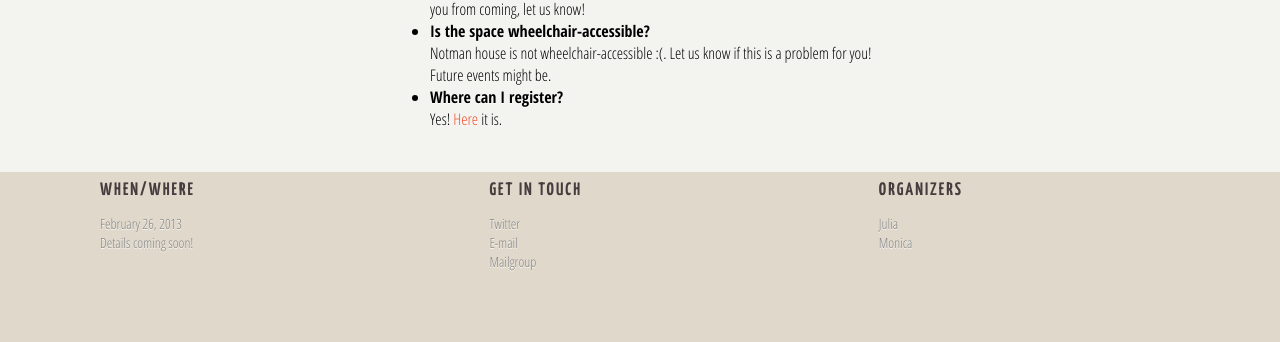
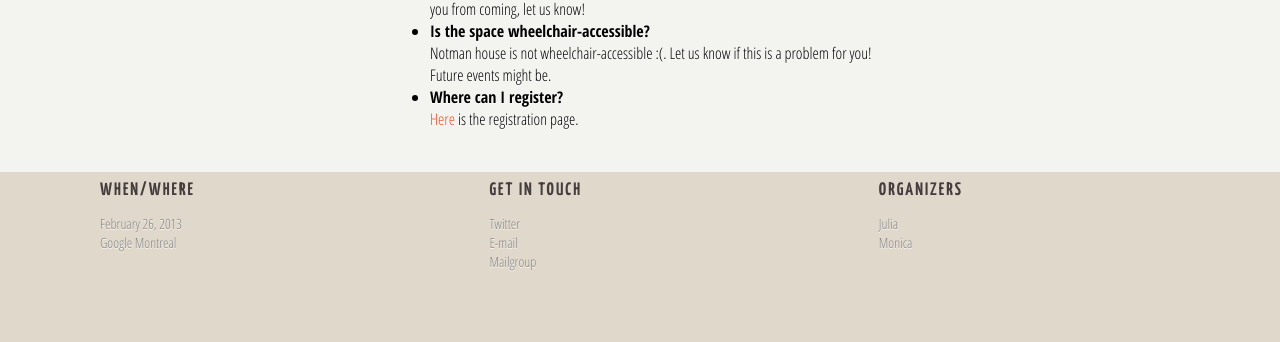
Before and after one commit to notwaldorf/hacknight, a Jekyll site: the page built from faq.html, in a window 1280 px wide. Shown: the part 617-959 px from the top of the page. Built offline with Jekyll 4.4.1, drawn with Linux system fonts in a browser that asks for light colours.

Commit message:
updated location and faq nonsense

```diff
--- a/_layouts/page.html
+++ b/_layouts/page.html
@@ -41,7 +41,7 @@
       <div class="footer-column">
           <h3 class="widget-title">When/Where</h3>
           <p>February 26, 2013<br>
-          Details coming soon!</p>
+          <a href="http://notman.org/en/contact/" target="_blank">Google Montreal</a></p>
       </div>
 
       <div class="footer-column">
--- a/faq.html
+++ b/faq.html
@@ -60,7 +60,7 @@ layout: page
   <li>
   <span class="faq-question"> Where can I register? </span>
   <div class="faq-answer">
-    Yes! <a href="http://mtlallgirlhacknight.eventbrite.ca/" targe="_blank">Here<a/> it is.
+    <a href="http://mtlallgirlhacknight.eventbrite.ca/" targe="_blank">Here<a/> is the registration page.
       </div>
       </li>
     </ul>
```
